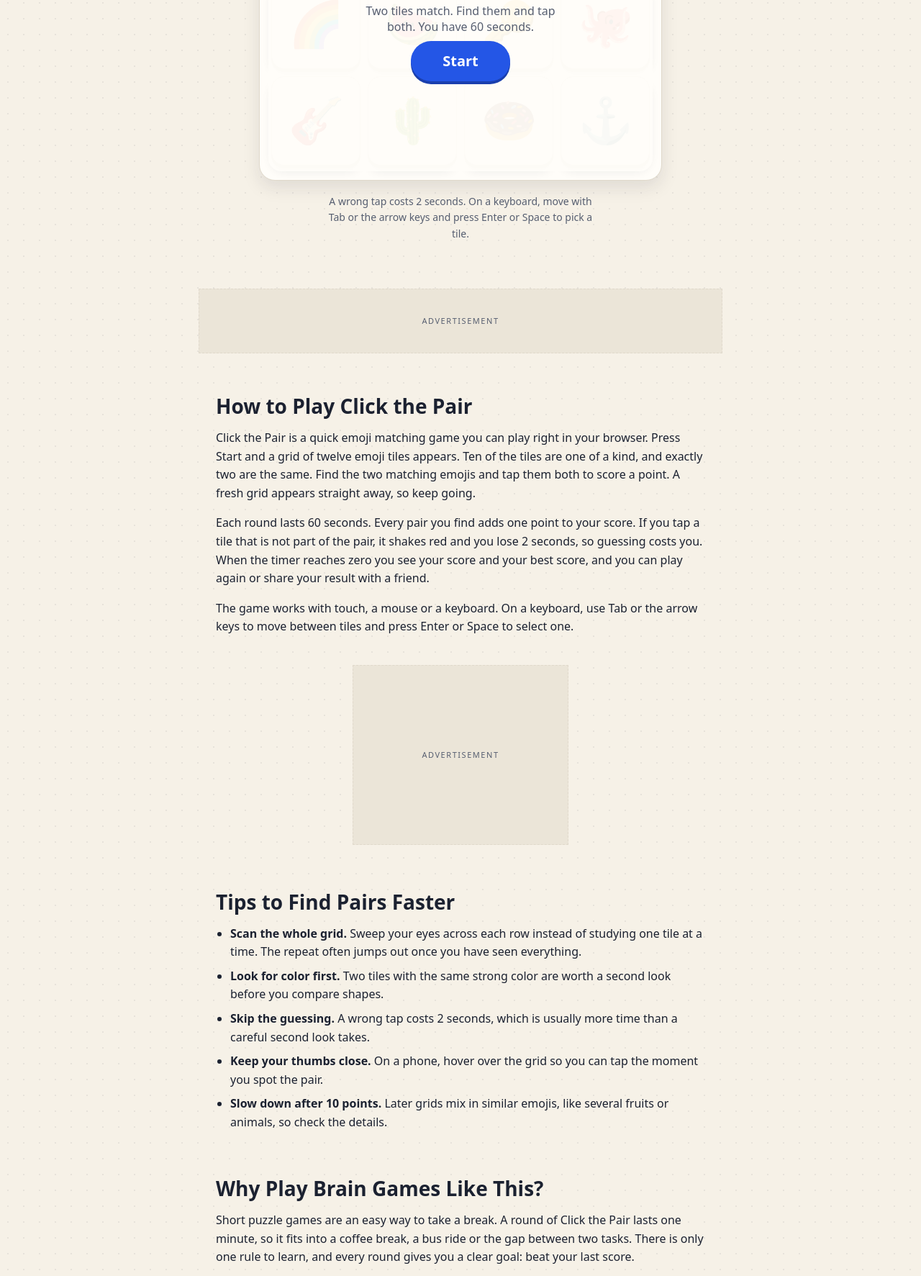
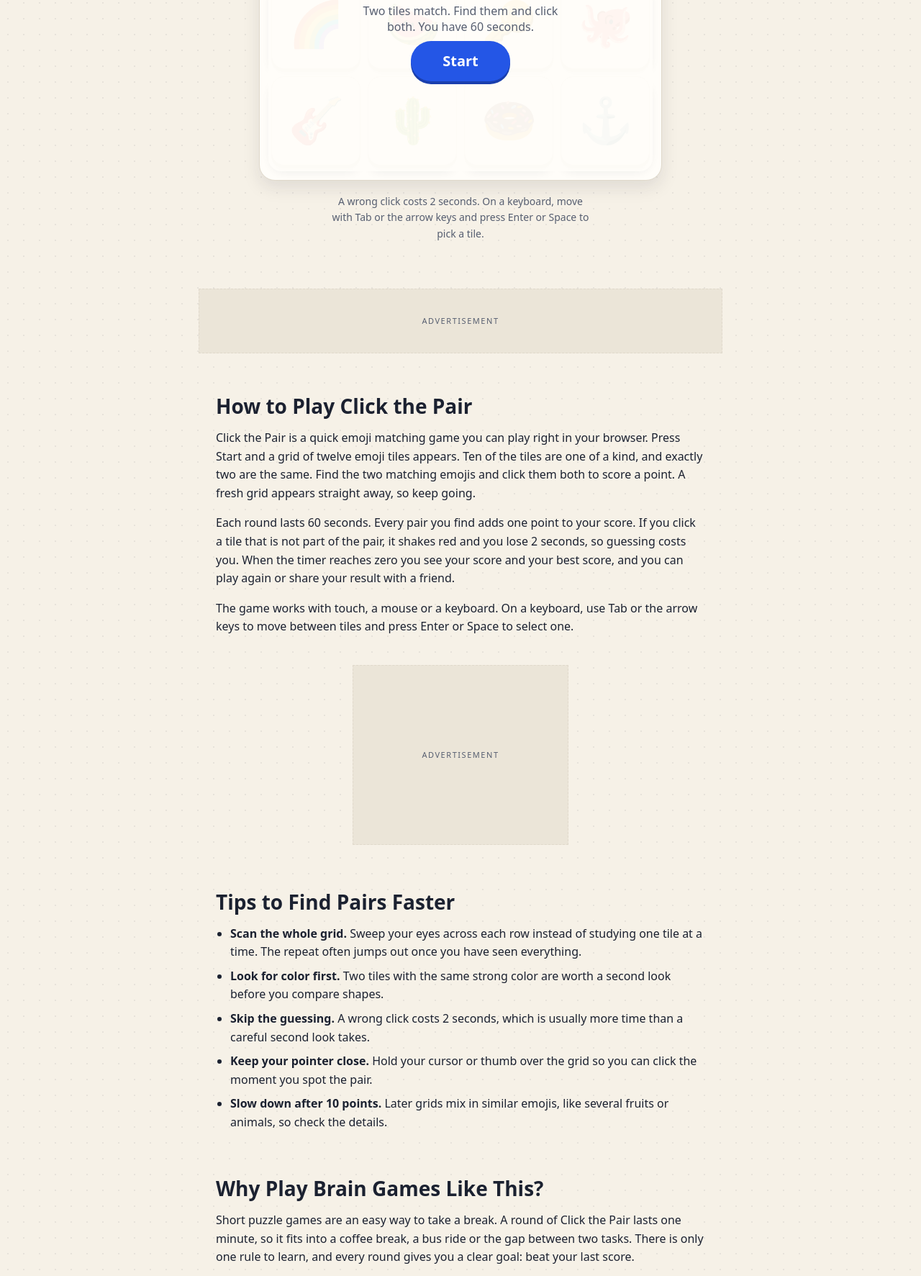
Before and after one commit to grocerysushi/clickthepair, a plain HTML site: page index.html in a window 1280 px wide. Shown: the part 447-2220 px from the top of the page at 72% size. Drawn offline with Linux system fonts and the light colour scheme.

Commit message:
Change instruction wording from tap to click
Update the start screen, hint line, how-to-play text, tips, FAQ (visible
and structured data) and the privacy policy to say "click".

Co-Authored-By: Claude Fable 5.2 <noreply@anthropic.com>

```diff
--- a/index.html
+++ b/index.html
@@ -476,7 +476,7 @@ h1 {
           "name": "How is the score counted?",
           "acceptedAnswer": {
             "@type": "Answer",
-            "text": "You earn one point for every pair you find within the 60-second round. Tapping a tile that is not part of the pair takes 2 seconds off the clock."
+            "text": "You earn one point for every pair you find within the 60-second round. Clicking a tile that is not part of the pair takes 2 seconds off the clock."
           }
         },
         {
@@ -564,7 +564,7 @@ h1 {
           <!-- Start screen -->
           <div class="overlay" id="start-screen">
             <h2 class="overlay__title">Click the Pair</h2>
-            <p class="overlay__text">Two tiles match. Find them and tap both. You have 60 seconds.</p>
+            <p class="overlay__text">Two tiles match. Find them and click both. You have 60 seconds.</p>
             <button type="button" class="btn btn--big" id="start-btn">Start</button>
           </div>
 
@@ -593,7 +593,7 @@ h1 {
     </div>
 
     <div class="ad-buffer">
-      <p>A wrong tap costs 2 seconds. On a keyboard, move with Tab or the arrow keys and press Enter or Space to pick a tile.</p>
+      <p>A wrong click costs 2 seconds. On a keyboard, move with Tab or the arrow keys and press Enter or Space to pick a tile.</p>
     </div>
   </section>
 
@@ -606,8 +606,8 @@ h1 {
 
     <section id="how-to-play">
       <h2>How to Play Click the Pair</h2>
-      <p>Click the Pair is a quick emoji matching game you can play right in your browser. Press Start and a grid of twelve emoji tiles appears. Ten of the tiles are one of a kind, and exactly two are the same. Find the two matching emojis and tap them both to score a point. A fresh grid appears straight away, so keep going.</p>
-      <p>Each round lasts 60 seconds. Every pair you find adds one point to your score. If you tap a tile that is not part of the pair, it shakes red and you lose 2 seconds, so guessing costs you. When the timer reaches zero you see your score and your best score, and you can play again or share your result with a friend.</p>
+      <p>Click the Pair is a quick emoji matching game you can play right in your browser. Press Start and a grid of twelve emoji tiles appears. Ten of the tiles are one of a kind, and exactly two are the same. Find the two matching emojis and click them both to score a point. A fresh grid appears straight away, so keep going.</p>
+      <p>Each round lasts 60 seconds. Every pair you find adds one point to your score. If you click a tile that is not part of the pair, it shakes red and you lose 2 seconds, so guessing costs you. When the timer reaches zero you see your score and your best score, and you can play again or share your result with a friend.</p>
       <p>The game works with touch, a mouse or a keyboard. On a keyboard, use Tab or the arrow keys to move between tiles and press Enter or Space to select one.</p>
     </section>
 
@@ -621,8 +621,8 @@ h1 {
       <ul>
         <li><strong>Scan the whole grid.</strong> Sweep your eyes across each row instead of studying one tile at a time. The repeat often jumps out once you have seen everything.</li>
         <li><strong>Look for color first.</strong> Two tiles with the same strong color are worth a second look before you compare shapes.</li>
-        <li><strong>Skip the guessing.</strong> A wrong tap costs 2 seconds, which is usually more time than a careful second look takes.</li>
-        <li><strong>Keep your thumbs close.</strong> On a phone, hover over the grid so you can tap the moment you spot the pair.</li>
+        <li><strong>Skip the guessing.</strong> A wrong click costs 2 seconds, which is usually more time than a careful second look takes.</li>
+        <li><strong>Keep your pointer close.</strong> Hold your cursor or thumb over the grid so you can click the moment you spot the pair.</li>
         <li><strong>Slow down after 10 points.</strong> Later grids mix in similar emojis, like several fruits or animals, so check the details.</li>
       </ul>
     </section>
@@ -643,7 +643,7 @@ h1 {
       <p>Yes. The game runs in any modern mobile browser on iPhone, iPad and Android. The tiles are sized for thumbs, and it also works with a mouse or a keyboard on a computer.</p>
 
       <h3>How is the score counted?</h3>
-      <p>You earn one point for every pair you find within the 60-second round. Tapping a tile that is not part of the pair takes 2 seconds off the clock.</p>
+      <p>You earn one point for every pair you find within the 60-second round. Clicking a tile that is not part of the pair takes 2 seconds off the clock.</p>
 
       <h3>Does the game get harder?</h3>
       <p>A little. After 10 pairs, the grid starts to include several emojis from the same group, such as a handful of fruits or animals, so the matching pair is harder to spot.</p>
```
Also changed, not shown: privacy.html (+1 -1 lines).
